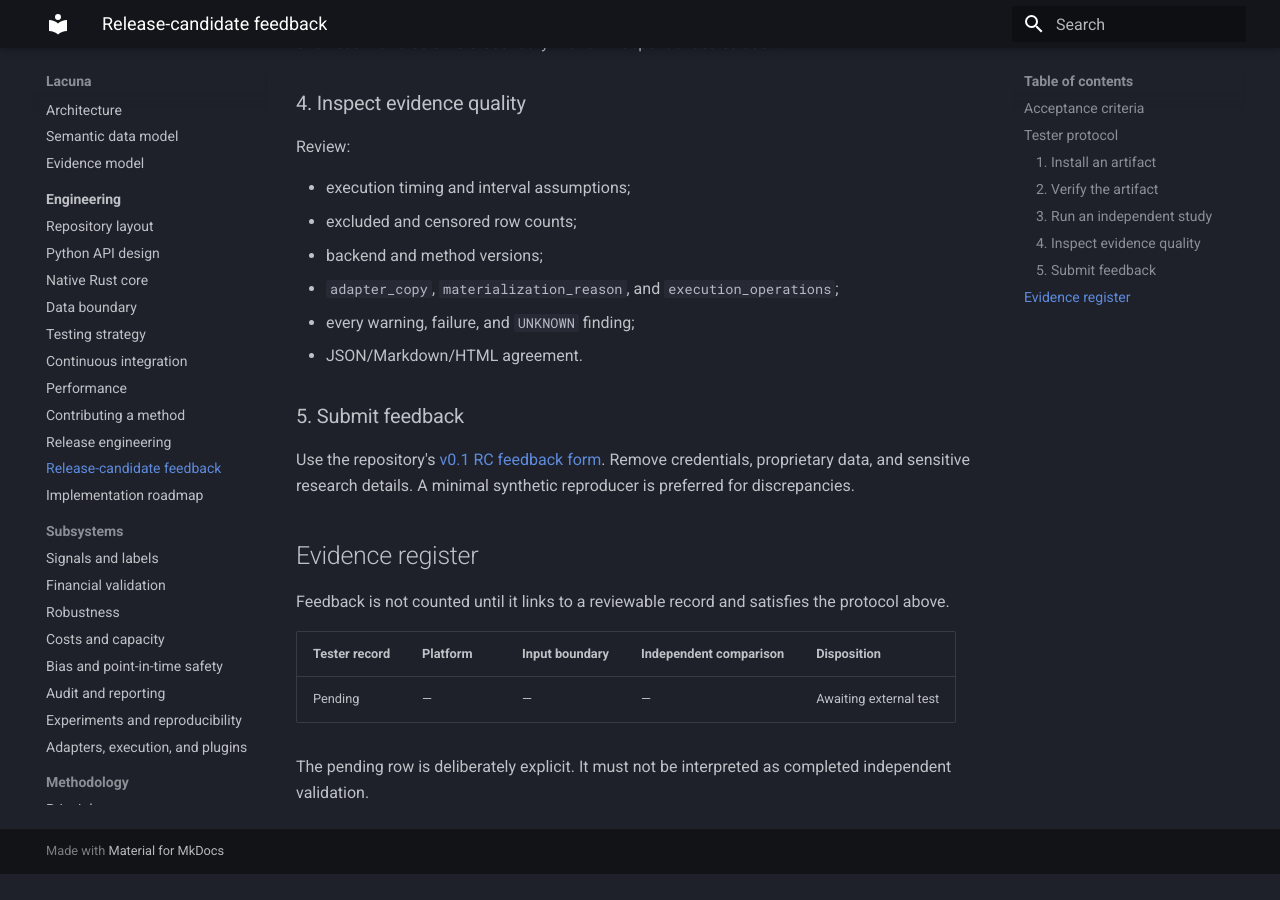
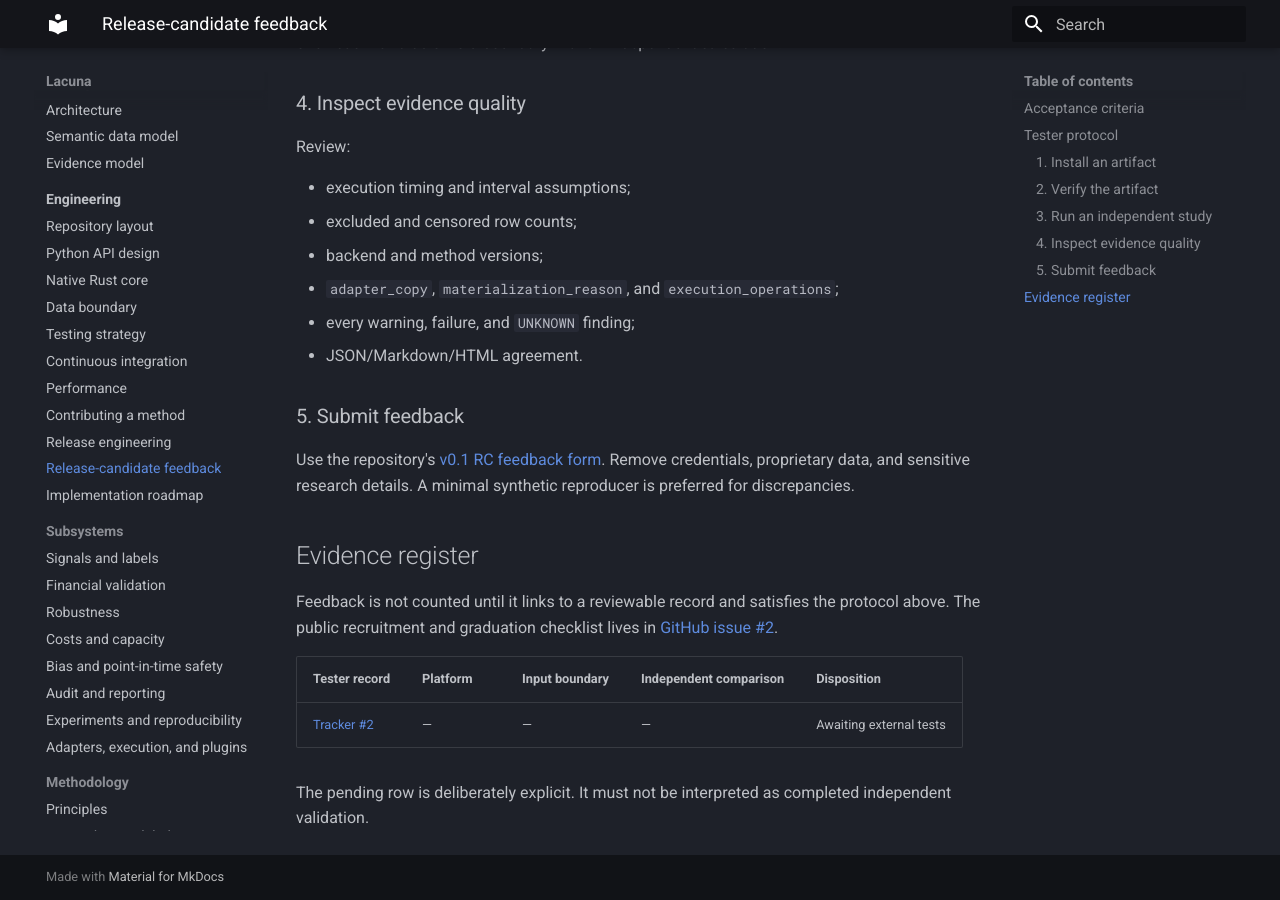
Before and after one commit to eyenoticeall/Lacuna, an MkDocs documentation site: the page built from docs/development/release-candidate-feedback.md, in a window 1280 px wide and 900 px high, scrolled down 1309 px. Built offline with MkDocs 1.6.1 and Material for MkDocs 9.7.7, drawn with Linux system fonts in a browser that asks for light colours; before the commit the page ends 2183 px from its top, so only the background shows below that.

Commit message:
docs: recruit independent rc testers

```diff
--- a/docs/development/release-candidate-feedback.md
+++ b/docs/development/release-candidate-feedback.md
@@ -71,10 +71,12 @@ is preferred for discrepancies.
 ## Evidence register
 
 Feedback is not counted until it links to a reviewable record and satisfies the protocol above.
+The public recruitment and graduation checklist lives in
+[GitHub issue #2](https://github.com/eyenoticeall/Lacuna/issues/2).
 
 | Tester record | Platform | Input boundary | Independent comparison | Disposition |
 | --- | --- | --- | --- | --- |
-| Pending | — | — | — | Awaiting external test |
+| [Tracker #2](https://github.com/eyenoticeall/Lacuna/issues/2) | — | — | — | Awaiting external tests |
 
 The pending row is deliberately explicit. It must not be interpreted as completed independent
 validation.
```
Also changed, not shown: README.md (+8 -0 lines).
